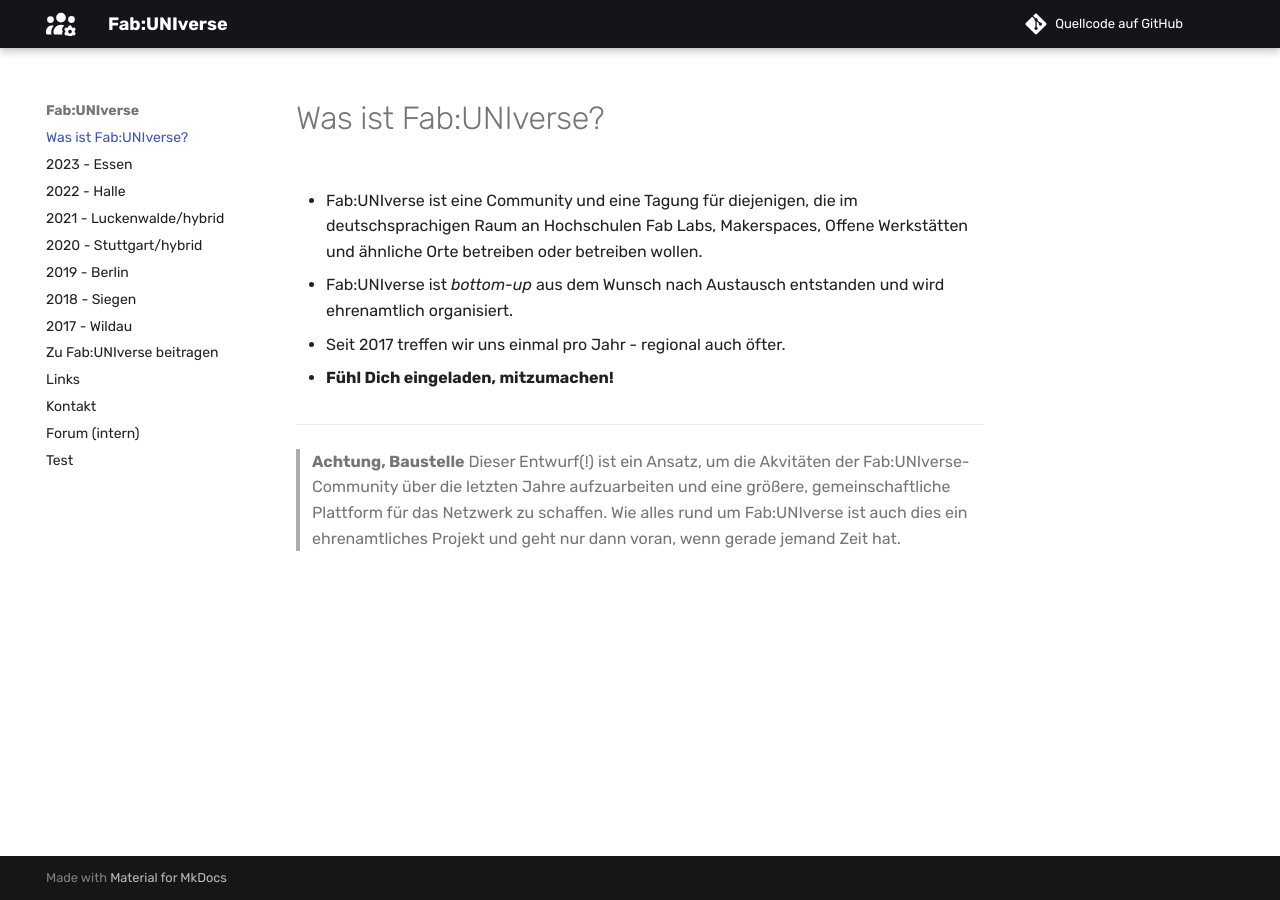
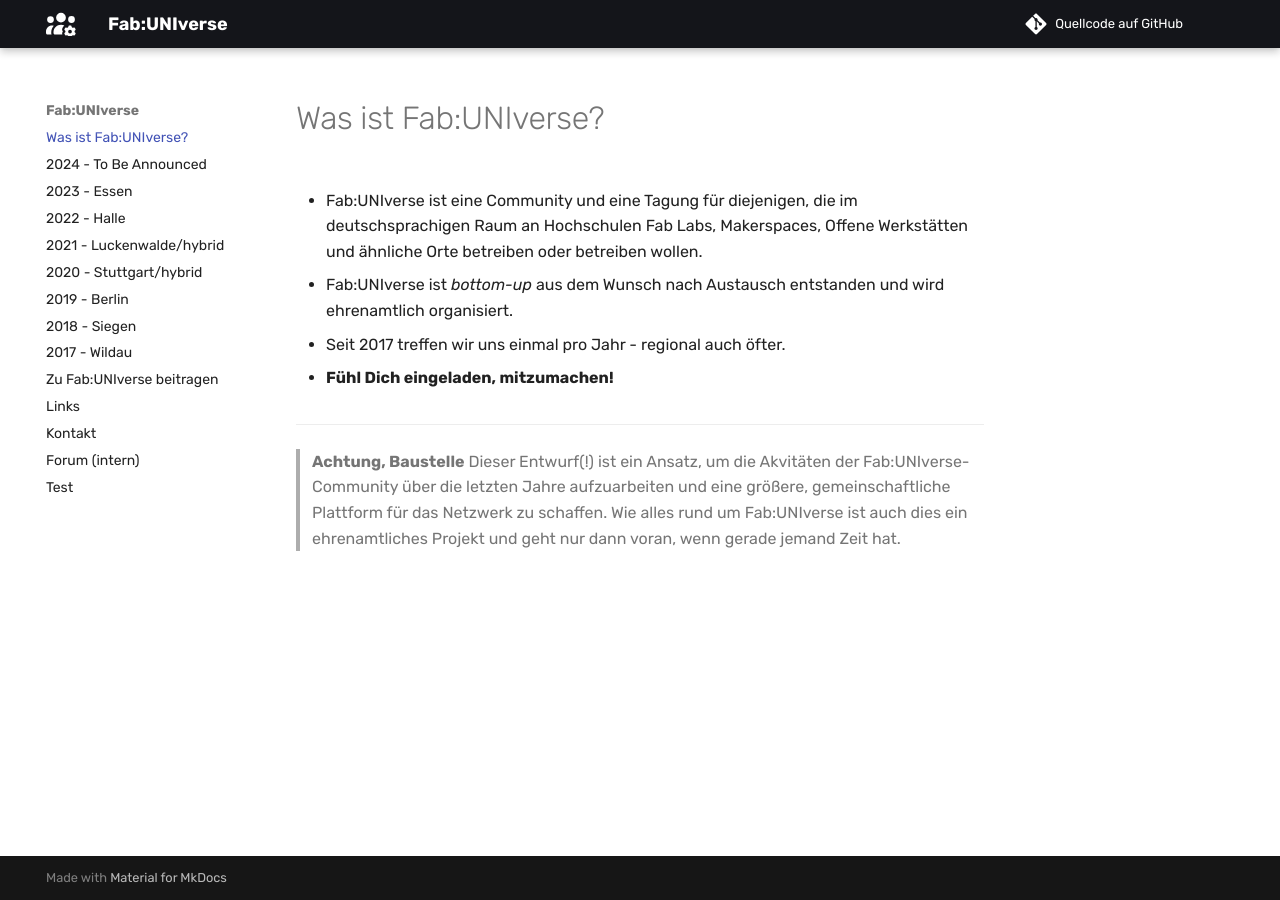
Before and after one commit to fabuniverse/website, an MkDocs documentation site: the page built from docs/index.md, in a window 1280 px wide. Built offline with MkDocs 1.6.1 and Material for MkDocs 9.7.7, drawn with Linux system fonts in a browser that asks for light colours; comment, search, counter and statistics services are not loaded.

Commit message:
2024 im Menu als Platzhalter ergänzt

```diff
--- a/mkdocs.yml
+++ b/mkdocs.yml
@@ -27,6 +27,7 @@ theme:
 
 nav:
     - Was ist Fab:UNIverse?: 'index.md'
+    - 2024 - To Be Announced: '2024.md'
     - 2023 - Essen: '2023.md'
     - 2022 - Halle: '2022.md'
     - 2021 - Luckenwalde/hybrid: '2021.md'
```
